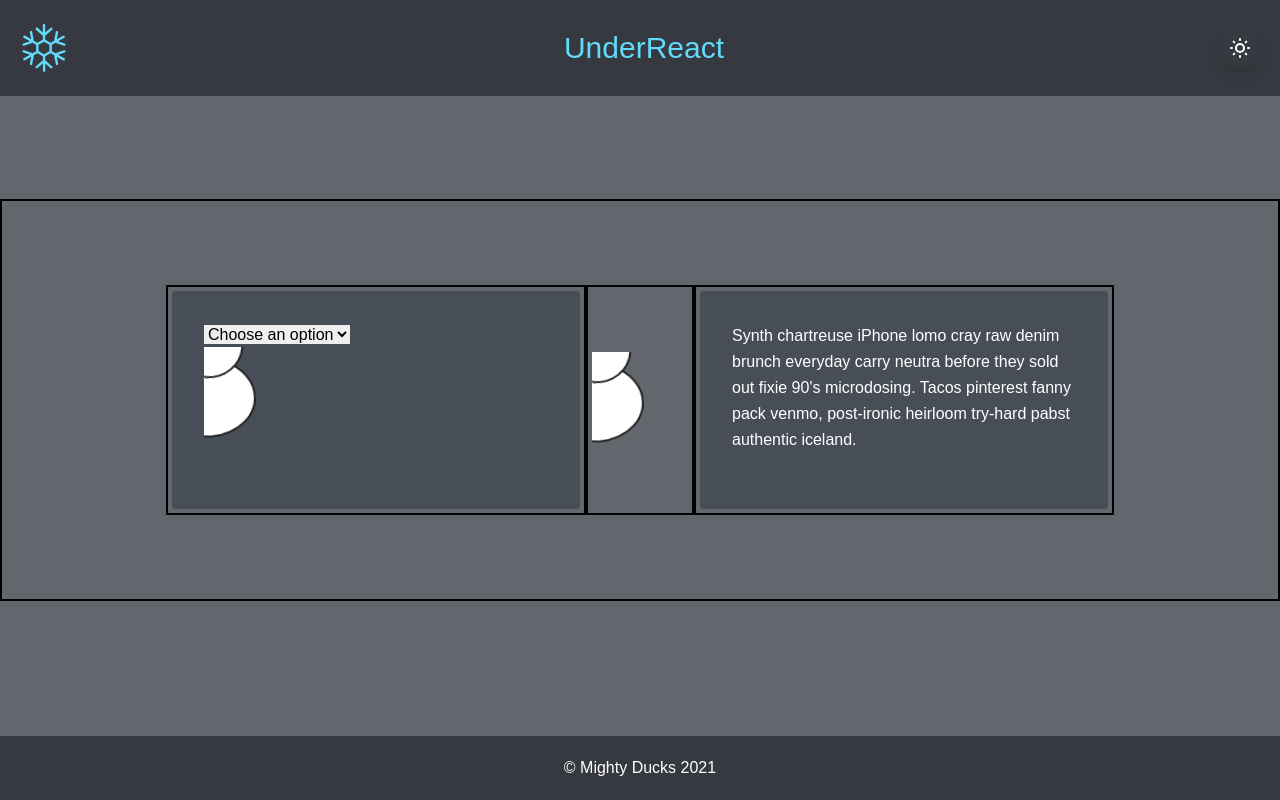
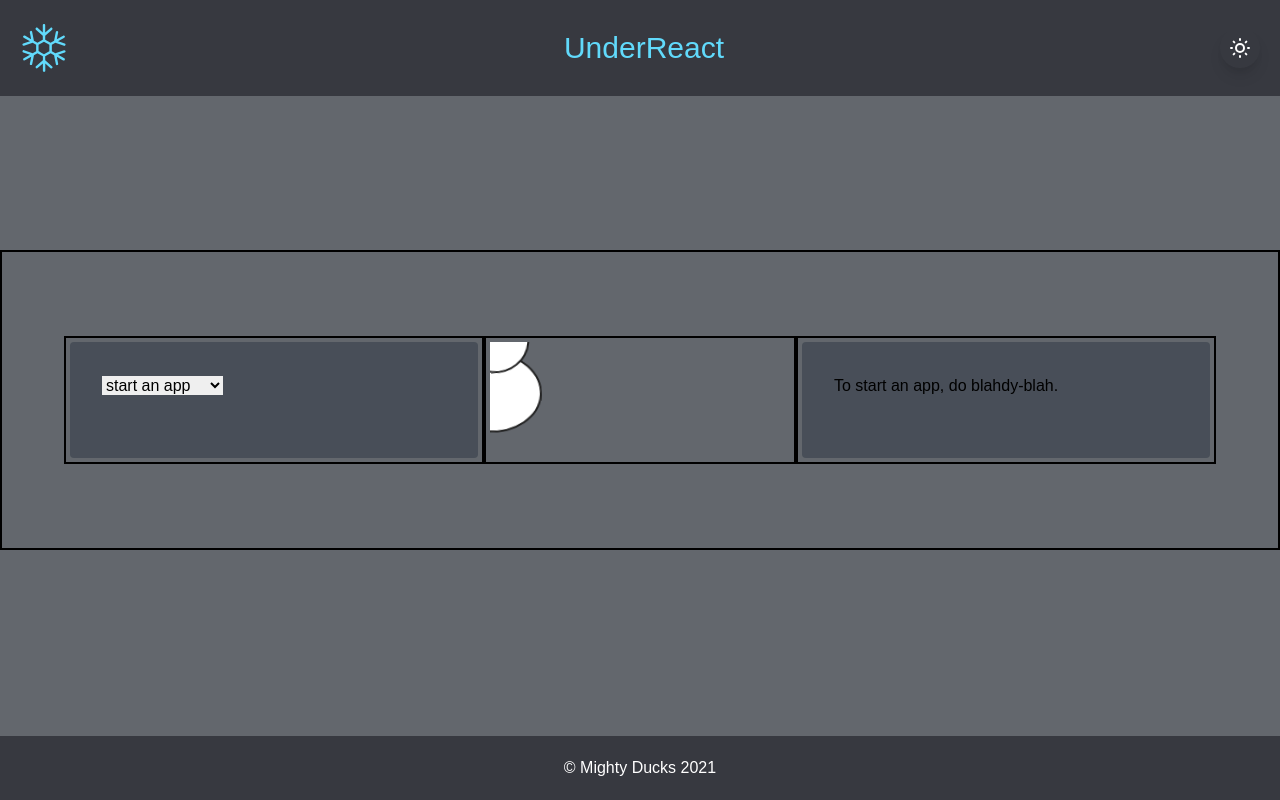
Before and after one commit to Holberton-Webstack-Portfolio-Project/UnderReact, a React (Create React App) app: page / in a window 1280 px wide. Built offline with nearby package versions, Linux system fonts and the light colour scheme.

Commit message:
[DEV] Restructure dropdown, add in content pane

```diff
--- a/src/assets/payload.json
+++ b/src/assets/payload.json
@@ -36,7 +36,6 @@
     {
         "id": "224995d5-6ead-4329-891e-f5e3aa355777",
         "title": "by adding a component",
-        "content": "components can be stateful or stateless, and can even be given other components as children to modify in some way",
         "children":
         [
             "0a278688-7cd6-47b2-af89-987c3d7488e6",
--- a/src/components/Body.js
+++ b/src/components/Body.js
@@ -5,19 +5,7 @@ export default function Body() {
   return (
   <div class="container px-5 py-24 mx-auto border-black border-2">
     <div class="flex flex-wrap justify-center -m-3">
-      <div class="p-1 mb-6 lg:w-1/3 lg:mb-0 border-black border-2">
-        <div class="h-full bg-gray-800 bg-opacity-40 p-8 rounded">
-          <DropdownWidget />
-        </div>
-      </div>
-      <div class="p-1 mb-4 w-auto lg:mb-0 border-black border-2 flex items-center">
-        <Melty />
-      </div>
-      <div class="p-1 mb-4 lg:w-1/3 lg:mb-0 border-black border-2">
-        <div class="h-full bg-gray-800 bg-opacity-40 p-8 rounded">
-          <p class="leading-relaxed mb-6 dark:text-white">Synth chartreuse iPhone lomo cray raw denim brunch everyday carry neutra before they sold out fixie 90's microdosing. Tacos pinterest fanny pack venmo, post-ironic heirloom try-hard pabst authentic iceland.</p>
-        </div>
-      </div>
+      <DropdownWidget />
     </div>
   </div>
   )
--- /dev/null
+++ b/src/components/ContentPane.js
@@ -0,0 +1,23 @@
+import React from 'react';
+
+class ContentPane extends React.Component {
+  constructor(props) {
+    super(props);
+
+    this.render = this.render.bind(this);
+  }
+
+  render() {
+
+    return (
+      <div class="p-1 mb-4 lg:w-1/3 lg:mb-0 border-black border-2">
+        <div class="h-full bg-gray-800 bg-opacity-40 p-8 rounded">
+          <p>{this.props.content}</p>
+        </div>
+      </div>
+    );
+  }
+}
+
+
+export default ContentPane;
--- a/src/components/DropdownWidget.js
+++ b/src/components/DropdownWidget.js
@@ -1,9 +1,9 @@
 import React from 'react';
-import Melty from './Melty.js';
+import Melty from './Melty';
+import ContentPane from './ContentPane';
 import { getTopic } from '../utils/utils';
 
 const topics = {};
-let current_content = undefined;
 
 function addTopic(topic_id) {
   if (topics[topic_id]) {
@@ -18,9 +18,9 @@ class DropdownWidget extends React.Component {
   constructor(props) {
     super(props);
     const topic = addTopic('');
-    this.children = topic.children || [];
-    this.children.map(x => addTopic(x));
-    this.state = {selections: [topic.id]};
+    const children = topic.children || [];
+    children.map(x => addTopic(x));
+    this.state = {selections: [topic.id], content: addTopic(children[0]).content};
 
     this.handleChange = this.handleChange.bind(this);
     this.render = this.render.bind(this);
@@ -30,6 +30,12 @@ class DropdownWidget extends React.Component {
 
     const index = parseInt(e.target.attributes.id.nodeValue.substring(8));
 
+    let content = addTopic(e.target.value).content;
+    const children = addTopic(e.target.value).children;
+    if (!content && children) {
+      content = addTopic(children[0]).content
+    }
+
     this.setState((state, props) => {
       const newList = [...state.selections].filter((x, ind) => ind <= index);
       if (e.target.value !== 'default') {
@@ -38,7 +44,12 @@ class DropdownWidget extends React.Component {
           newList.push(e.target.value);
         }
       }
-      return {selections: newList}
+
+      let newCont = "Please make a selection to see info."
+      if (content) {
+        newCont = content
+      }
+      return {selections: newList, content: newCont}
     });
 
     e.preventDefault();
@@ -46,7 +57,7 @@ class DropdownWidget extends React.Component {
 
   render() {
     const selections = this.state.selections;
-    const content = addTopic(selections[selections.length - 1]).content;
+    const content = this.state.content;
     const menu = selections.map((selection, ind) => {
       let children = addTopic(selection).children;
       if (children === undefined) {
@@ -55,7 +66,6 @@ class DropdownWidget extends React.Component {
 
       return (
         <select id={"dropdown"+ind.toString()} onChange={this.handleChange}>
-          <option key="0" selected value="default">Choose an option</option>
           {children.map((x, ind) => {
             return (<option key={ind + 1} value={x}>{addTopic(x).title}</option>);
           })}
@@ -63,17 +73,15 @@ class DropdownWidget extends React.Component {
       });
     return (
       <React.Fragment>
-        <div>
-          <form>
-            {menu}
-          </form>
+        <div class="p-1 mb-6 lg:w-1/3 lg:mb-0 border-black border-2">
+          <div class="h-full bg-gray-800 bg-opacity-40 p-8 rounded">
+            <form>
+              {menu}
+            </form>
+          </div>
         </div>
-        <div>
-          <Melty />
-        </div>
-        <div>
-          <p>{content}</p>
-        </div>
+        <Melty />
+        <ContentPane content={content} />
       </React.Fragment>
     );
   }
--- a/src/components/Melty.js
+++ b/src/components/Melty.js
@@ -4,7 +4,7 @@ import './Melty.css';
 
 export default function Melty (props) {
     return (
-        <div className="w-24 h-24">
+        <div class="p-1 mb-4 w-auto lg:mb-0 border-black border-2 flex items-center h-32 w-32">
           <MeltyIcon />
         </div>
     )
```
